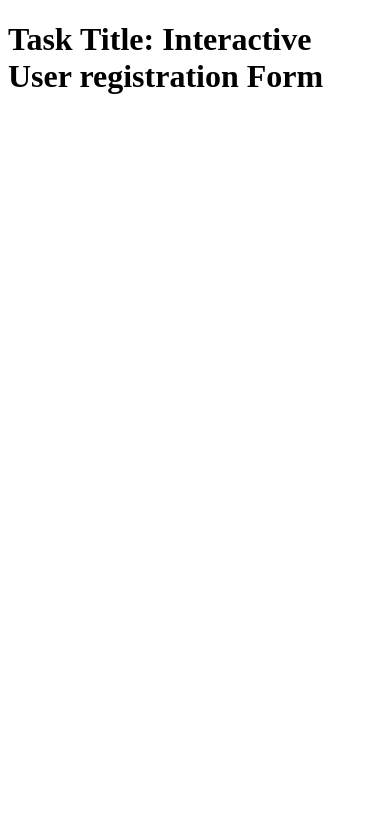
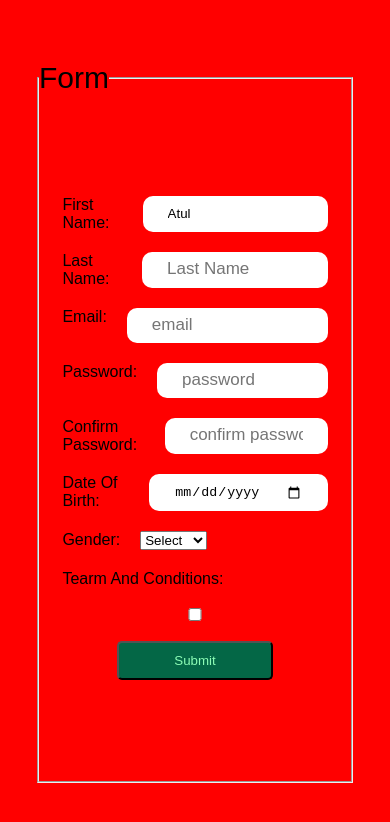
Before and after one commit to AtulSinghAtul/VaultofCodes, a plain HTML site: page Assignment3/index.html in a window 390 px wide. Drawn offline with Linux system fonts and the light colour scheme.

Commit message:
Assignment three completed

```diff
--- a/Assignment3/index.html
+++ b/Assignment3/index.html
@@ -3,9 +3,65 @@
   <head>
     <meta charset="UTF-8" />
     <meta name="viewport" content="width=device-width, initial-scale=1.0" />
+    <link rel="stylesheet" href="style.css" />
     <title>Week 3 Assignment</title>
   </head>
   <body>
-    <h1>Task Title: Interactive User registration Form</h1>
+    <div class="formWrapper">
+      <form action="" id="form">
+        <p id="log"></p>
+        <fieldset>
+          <legend>Form</legend>
+          <label for="fName"
+            ><span>First Name:</span>
+            <input type="text" placeholder="First Name" id="fName" value="Atul"
+          /></label>
+
+          <label for="lName"
+            ><span>Last Name:</span>
+            <input type="text" placeholder="Last Name" id="lName"
+          /></label>
+
+          <label for="email"
+            ><span>Email:</span>
+            <input type="text" placeholder="email" id="email"
+          /></label>
+
+          <label for="password">
+            <span>Password:</span>
+            <input type="password" placeholder="password" id="password"
+          /></label>
+
+          <label for="confirmPassword">
+            <span>Confirm Password:</span>
+            <input
+              type="password"
+              placeholder="confirm password"
+              id="confirmPassword"
+          /></label>
+
+          <label for="dob">
+            <span>Date Of Birth:</span>
+            <input type="date" placeholder="dob" id="dob"
+          /></label>
+
+          <label for="gender">
+            <span>Gender:</span>
+            <select name="gender" id="gender">
+              <option value="">Select</option>
+              <option value="male">Male</option>
+              <option value="female">Female</option>
+            </select>
+          </label>
+
+          <label for="follow"> <span>Tearm And Conditions:</span> </label>
+          <input type="checkbox" name="follow" id="follow" />
+
+          <button type="submit">Submit</button>
+        </fieldset>
+      </form>
+    </div>
+
+    <script src="./index.js"></script>
   </body>
 </html>
--- /dev/null
+++ b/Assignment3/index.js
@@ -0,0 +1,38 @@
+function myFunction(event) {
+  event.preventDefault();
+
+  console.log("before clicked");
+  console.log(event);
+
+  const firstName = document.getElementById("fName").value;
+
+  const lastName = document.getElementById("lName").value;
+
+  const password = document.getElementById("password").value;
+
+  const confirmPassword = document.getElementById("confirmPassword").value;
+
+  const email = document.getElementById("email").value;
+
+  const dob = document.getElementById("dob").value;
+
+  const gender = document.getElementById("gender").value;
+
+  const follow = document.getElementById("email").value;
+
+  const formData = {
+    firstName: firstName,
+    lastName: lastName,
+    password: password,
+    confirmPassword: confirmPassword,
+    email: email,
+    dob: dob,
+    gender: gender,
+    follow: follow,
+  };
+  console.log("after clicked");
+  console.log(formData);
+}
+
+const form = document.getElementById("form");
+form.addEventListener("submit", myFunction);
--- /dev/null
+++ b/Assignment3/style.css
@@ -0,0 +1,78 @@
+* {
+  margin: 0;
+  padding: 0;
+}
+body {
+  background-color: rgb(109, 253, 253);
+}
+
+.formWrapper {
+  width: 100vw;
+  height: 100vh;
+  font-family: sans-serif;
+}
+form {
+  display: flex;
+  flex-direction: column;
+  justify-content: center;
+  align-items: center;
+  width: 100%;
+  height: 100%;
+}
+.formWrapper > form > fieldset {
+  display: flex;
+  flex-direction: column;
+  justify-content: center;
+  align-items: center;
+  gap: 20px;
+
+  width: 80%;
+  height: 85%;
+}
+
+label {
+  display: flex;
+  justify-content: left;
+  gap: 20px;
+  width: 85%;
+}
+legend {
+  font-size: 30px;
+}
+
+input {
+  display: block;
+  width: 70%;
+  padding: 10px 25px;
+  outline: none;
+  border: none;
+  border-radius: 10px;
+}
+
+button[type="submit"] {
+  background-color: rgb(4, 103, 70);
+  color: rgb(140, 251, 181);
+  cursor: pointer;
+  width: 50%;
+  padding: 10px;
+  border-radius: 5px;
+}
+::placeholder {
+  font-size: 17px;
+}
+
+@media screen and (max-width: 600px) {
+  body {
+    background-color: red;
+  }
+
+  .formWrapper > form > fieldset {
+    display: flex;
+    flex-direction: column;
+    justify-content: center;
+    align-items: center;
+    gap: 20px;
+
+    width: 80%;
+  }
+}
--- a/Assignment4/style.css
+++ /dev/null
@@ -1,12 +0,0 @@
-* {
-  margin: 0;
-  padding: 0;
-}
-.formWrapper {
-  display: flex;
-  justify-content: center;
-  align-items: center;
-  background-color: rgb(109, 253, 253);
-  width: 100vw;
-  height: 100vh;
-}
```
Also changed, not shown: Assignment4/index.html (deleted, +0 -41 lines).
